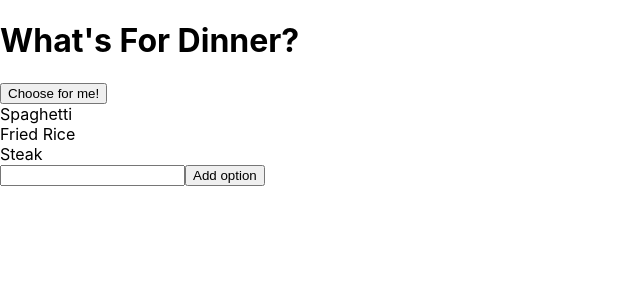
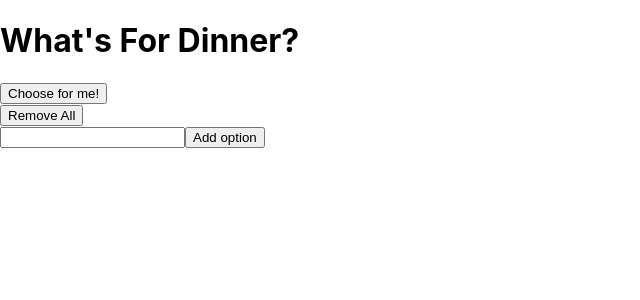
Before and after one commit to joseph-gansukh/whats-for-dinner, a React (Create React App) app: page / in a window 1280 px wide. Shown: the top 300 px of the page, without its empty margins (0-640 px from the left). Built offline with nearby package versions, Linux system fonts and the light colour scheme.

Commit message:
using localstorage added data persistence

```diff
--- a/src/components/App.js
+++ b/src/components/App.js
@@ -7,8 +7,31 @@ import Modal from './Modal'
 
 export default class App extends Component {
   state = {
-    options: ['Spaghetti', 'Fried Rice', 'Steak'],
+    options: [],
     selectedOption: undefined
+  }
+
+  componentDidMount() {
+    try {
+      const json = localStorage.getItem('options')
+      const options = JSON.parse(json)
+
+      if (options) {
+        this.setState(() => ({ options }))
+      }
+    } catch (error) {
+    }
+  }
+
+  componentDidUpdate(prevProps, prevState) {
+    if(prevState.options.length !== this.state.options.length) {
+      const options = JSON.stringify(this.state.options)
+      localStorage.setItem('options', options)
+    }
+  }
+
+  handleRemoveAll = () => {
+    this.setState(() => ({ options: [] }))
   }
 
   handleNewOption = (option) => {
@@ -38,7 +61,10 @@ export default class App extends Component {
         <Action
           handlePick={this.handlePick}
         />
-        <DinnerOptions options={this.state.options}/>
+        <DinnerOptions
+          options={this.state.options}
+          handleRemoveAll={this.handleRemoveAll}
+        />
         <NewOption
           handleNewOption={this.handleNewOption}
         />
--- a/src/components/DinnerOptions.js
+++ b/src/components/DinnerOptions.js
@@ -4,6 +4,7 @@ import DinnerOption from './DinnerOption'
 export default function DinnerOptions(props) {
   return (
     <div>
+      <button onClick={props.handleRemoveAll}>Remove All</button>
       {props.options.map(option => (
         <DinnerOption key={option} dinner={option} />
       ))}
```
